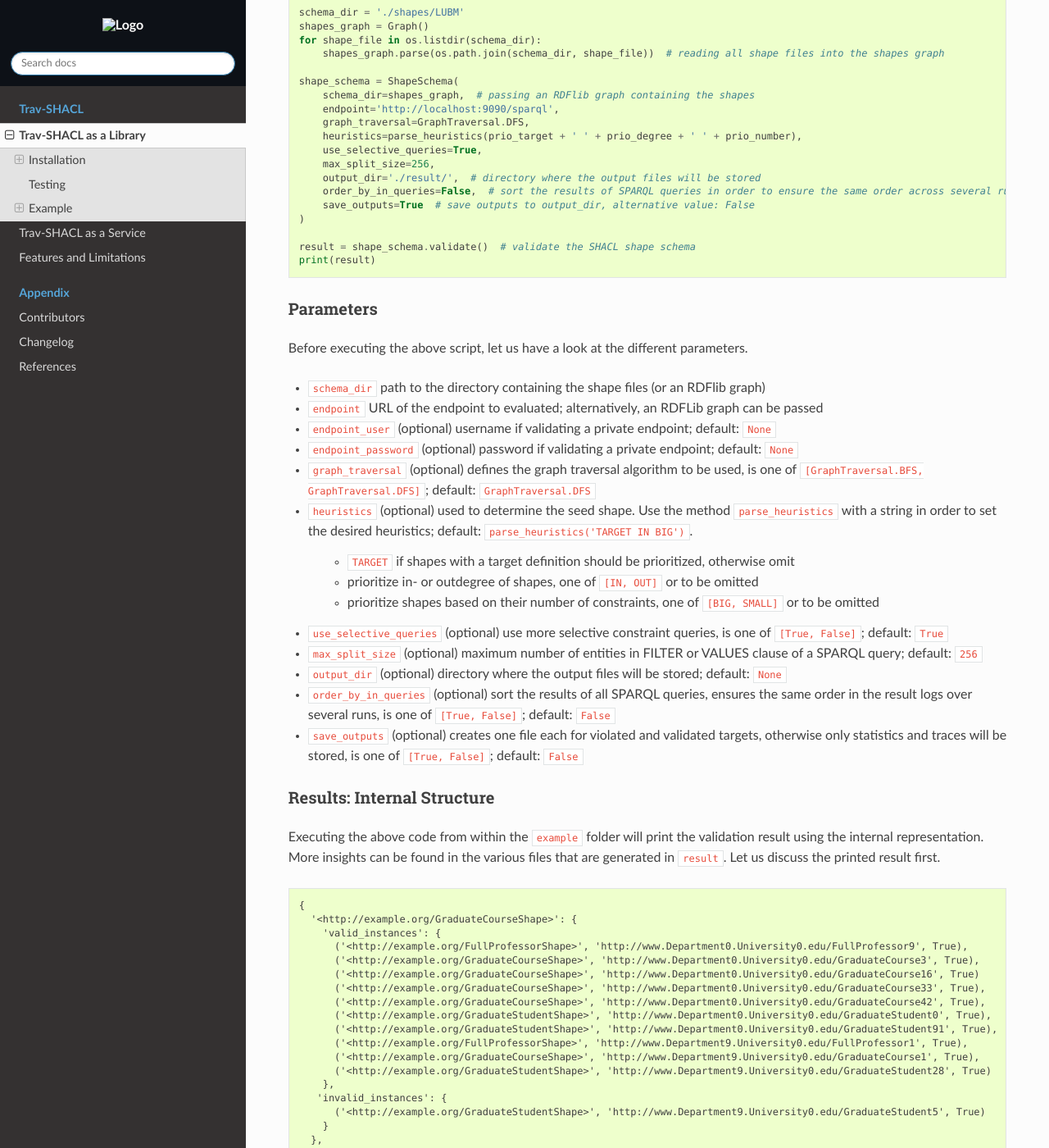
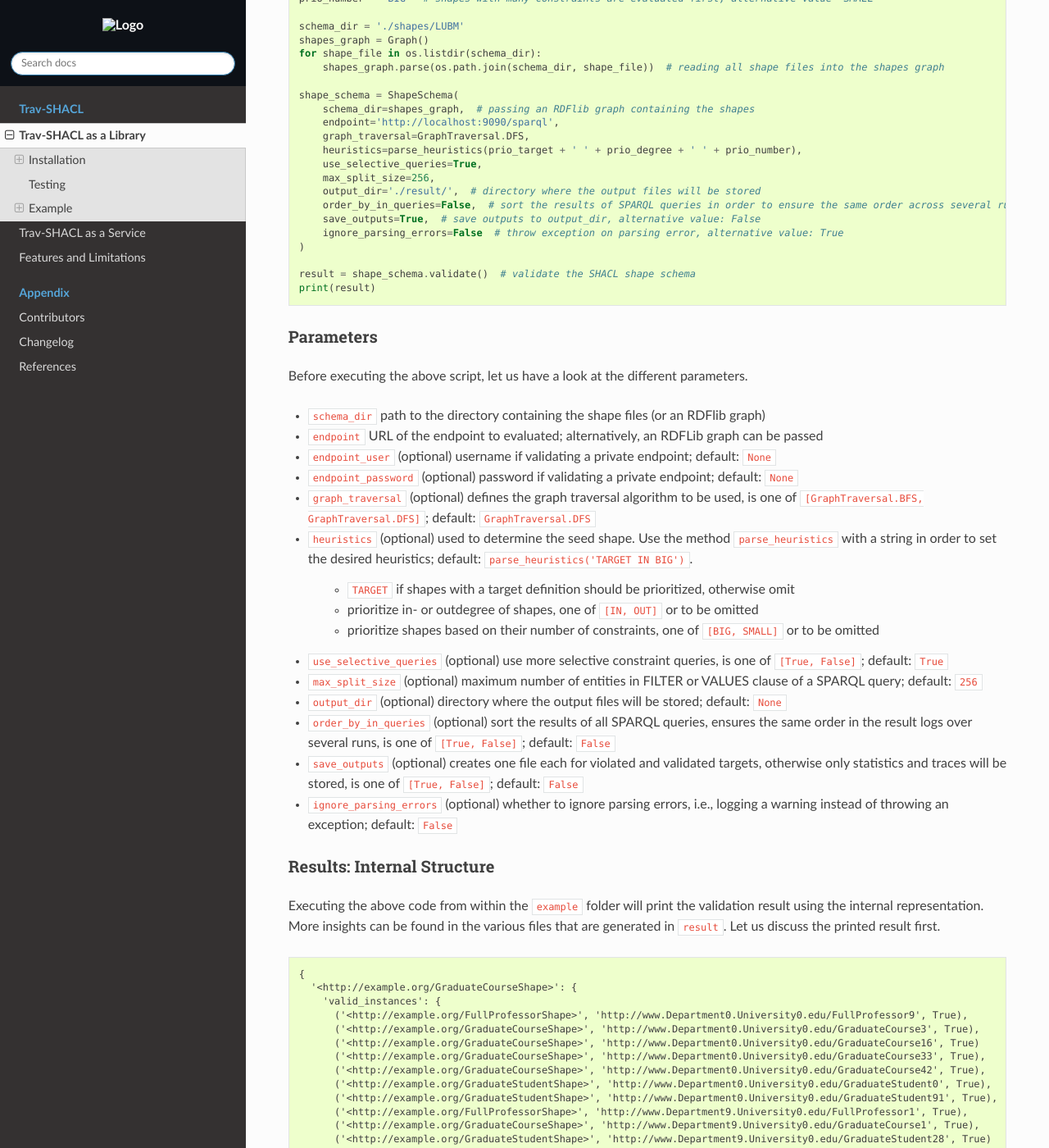
Before and after one commit to SDM-TIB/Trav-SHACL, a Sphinx documentation site: the page built from docs/library.rst, in a window 1280 px wide and 1400 px high, scrolled down 2762 px. Shown: the whole window at 82% size. Built offline with Sphinx 7.4.7 and the Read the Docs theme 3.1.0, drawn with Linux system fonts in a browser that asks for light colours; some of the changed text lies outside the part shown.

Commit message:
[doc] document 'ignore parsing errors' switch

```diff
--- a/docs/library.rst
+++ b/docs/library.rst
@@ -125,7 +125,8 @@ Now the data is accessible and you can validate it against the provided example
         max_split_size=256,
         output_dir='./result/',  # directory where the output files will be stored
         order_by_in_queries=False,  # sort the results of SPARQL queries in order to ensure the same order across several runs
-        save_outputs=True  # save outputs to output_dir, alternative value: False
+        save_outputs=True,  # save outputs to output_dir, alternative value: False
+        ignore_parsing_errors=False  # throw exception on parsing error, alternative value: True
     )
 
     result = shape_schema.validate()  # validate the SHACL shape schema
@@ -162,7 +163,8 @@ The following code executes the example from above by passing an ``rdflib.Graph`
         max_split_size=256,
         output_dir='./result/',  # directory where the output files will be stored
         order_by_in_queries=False,  # sort the results of SPARQL queries in order to ensure the same order across several runs
-        save_outputs=True  # save outputs to output_dir, alternative value: False
+        save_outputs=True,  # save outputs to output_dir, alternative value: False
+        ignore_parsing_errors=False  # throw exception on parsing error, alternative value: True
     )
 
     result = shape_schema.validate()  # validate the SHACL shape schema
@@ -188,6 +190,7 @@ Before executing the above script, let us have a look at the different parameter
 * ``output_dir`` (optional) directory where the output files will be stored; default: ``None``
 * ``order_by_in_queries`` (optional) sort the results of all SPARQL queries, ensures the same order in the result logs over several runs, is one of ``[True, False]``; default: ``False``
 * ``save_outputs`` (optional) creates one file each for violated and validated targets, otherwise only statistics and traces will be stored, is one of ``[True, False]``; default: ``False``
+* ``ignore_parsing_errors`` (optional) whether to ignore parsing errors, i.e., logging a warning instead of throwing an exception; default: ``False``
 
 Results: Internal Structure
 ===========================
```
